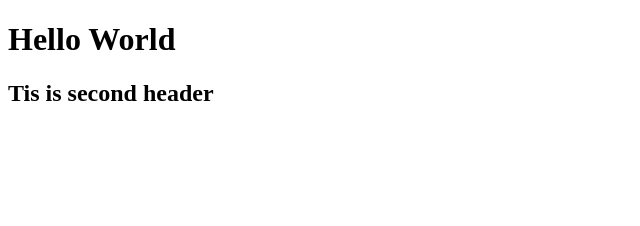
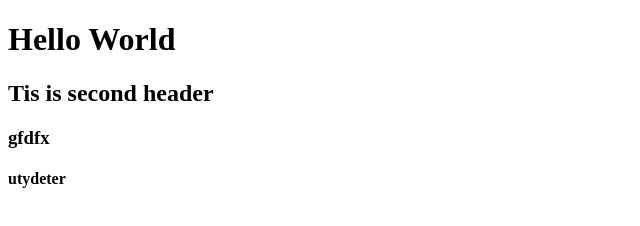
Before and after one commit to elenekok/lecture9, a plain HTML site: page index.html in a window 1280 px wide. Shown: the whole page, without its empty margins (0-640 px from the left). Drawn offline with Linux system fonts and the light colour scheme.

Commit message:
Update index.html

```diff
--- a/index.html
+++ b/index.html
@@ -8,5 +8,7 @@
   <body>
     <h1>Hello World</h1>
     <h2>Tis is second header</h2>
+    <h3>gfdfx</h3>
+    <h4>utydeter</h4>
   </body>
 </html>
```
